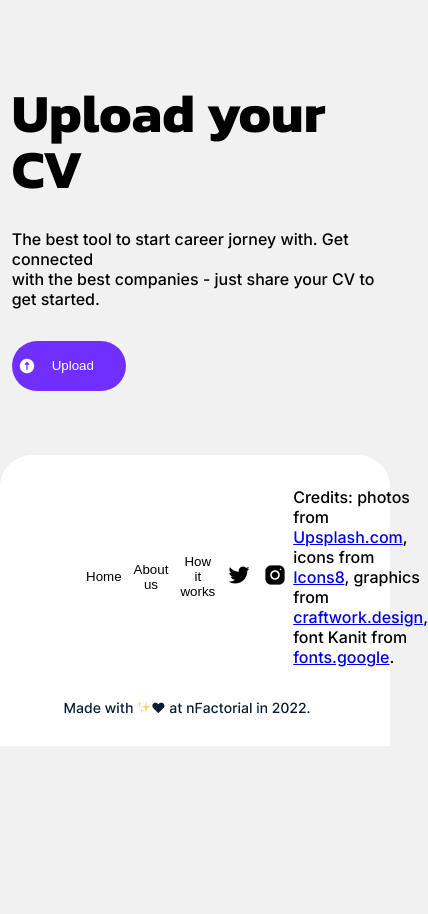
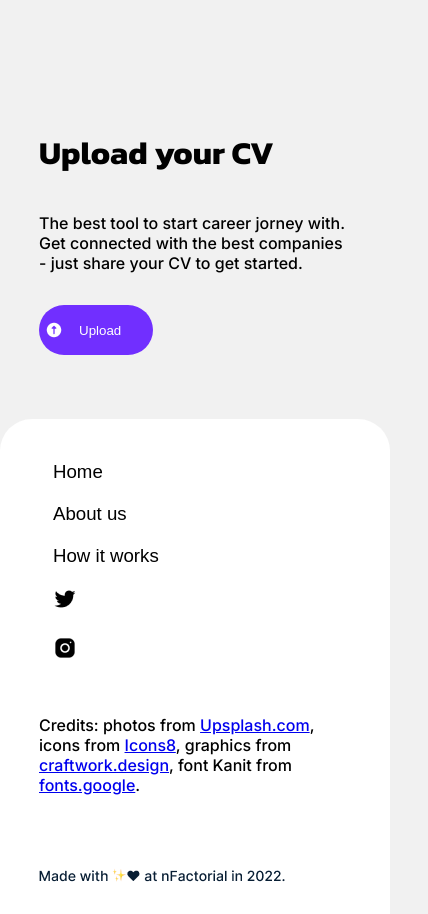
Before and after one commit to NurRick/jumystap_p1, a plain HTML site: page index.html in a window 390 px wide. Shown: the part 2282-3196 px from the top of the page, 428 px wide, since content can reach past the window. Before the commit the page ends 3028 px from the top, so only its background shows below. Drawn offline with Linux system fonts and the light colour scheme.

Commit message:
pre-last correction

```diff
--- a/index.html
+++ b/index.html
@@ -75,7 +75,8 @@
                 <img  class="search" src="./assets/Search.png" />
                 <input class="search-input" type="text" placeholder="Search for job by keywords" required>
             </div>
-                <button class="findButton">Find Job</button>
+            <div class="findButton">
+                <button>Find Job</button>
             </div>
         </div>
     </section>
@@ -85,7 +86,7 @@
         </div>
         <div class="content2">
             <h1>Upload your CV</h1>
-            <p>The best tool to start career jorney with. Get connected <br> with the best companies - just share your CV to get started.</p>
+            <p>The best tool to start career jorney with. Get connected with the best companies - just share your CV to get started.</p>
             <button class="upload-button">
                 <img src="./assets/Upward Arrow.png" />
                 <p>Upload</p>
--- a/section3.css
+++ b/section3.css
@@ -44,7 +44,6 @@
 
 .findButton {
     background-color: #712FFF;
-    color: white;
     display: flex;
     align-items: center;
     justify-content: center;
@@ -52,7 +51,10 @@
     height: 50px;;
     border-radius: 100px;
     margin-left: 32px;
+}
 
-
+.findButton button {
+    background-color: #712FFF;
+    color: white;
 
 }
--- a/sectionMedia.css
+++ b/sectionMedia.css
@@ -155,11 +155,9 @@
     .fourth-section {
         display: flex;
         flex-direction: column;
-        padding-top: 3%;
-        padding-right: 3%;
-        padding-left: 3%;
+        padding: 64px 10%;
         justify-content: space-between;
-        /* gap: 128px; */
+        gap: 128px;
     }
 
 
@@ -178,15 +176,53 @@
 
     }
 
-
-
-
     .fourth-section-cont img {
-        width: 90%;
+        width: 100%;
         height: 100%;
 
     }
 
+    .content2 h1 {
+        text-align: center;
+        font-size: 24pt;
+    }
+
+    .last-section {
+        display: flex;
+        flex-direction: column;
+        padding: 32px 10%;
+        gap: 0;
+    }
+
+
+
+
+    .last-line {
+        flex-direction: column;
+
+    }
+
+    .last-buttons {
+        flex-direction: column;
+        align-items: flex-start;
+
+
+    }
+
+    .last-buttons button {
+        font-size: 14pt;
+        padding: 10px 14px;
+        text-align: right;
+
+    }
+
+    .last-text {
+        padding: 40px 0%;
+    }
+
+    .nFactlorial {
+        flex-direction: row;
+    }
 
 
 }-->
```
